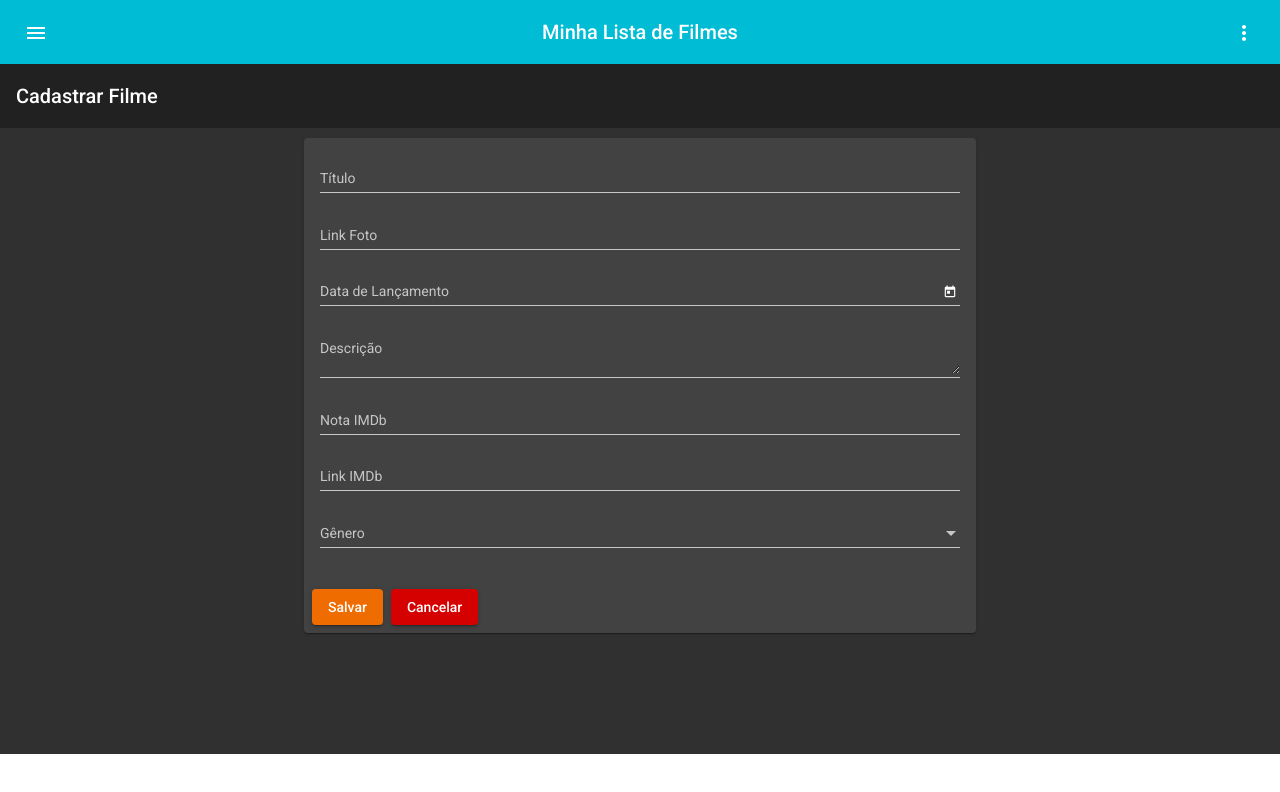
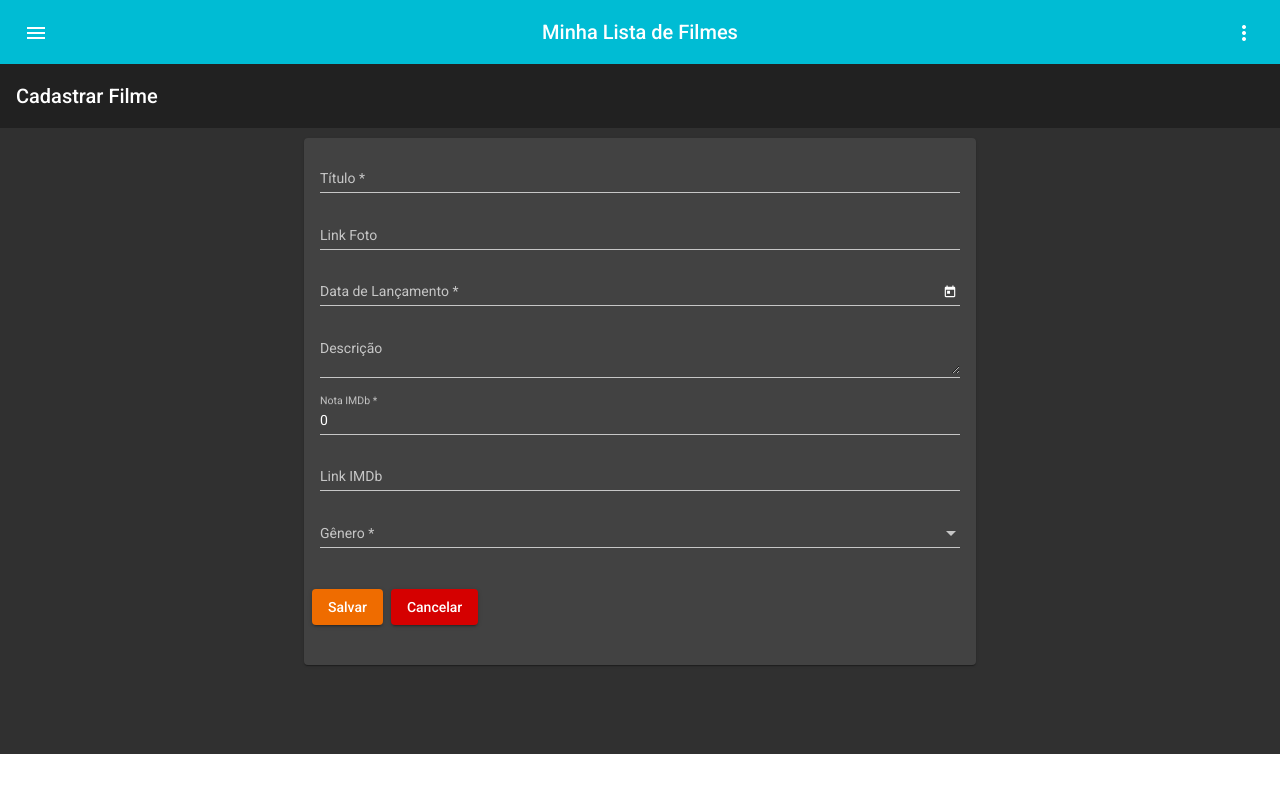
Before and after one commit to Jodecir/crud-angular-filmes-dio, an Angular app: page /filmes/cadastro in a window 1280 px wide. Shown: the top 792 px of the page. Built offline with nearby package versions, Linux system fonts and the light colour scheme.

Commit message:
validation of form

```diff
--- a/db.json
+++ b/db.json
@@ -1,19 +1,14 @@
 {
-  "posts": [
+  "filmes": [
     {
       "id": 1,
-      "title": "json-server",
-      "author": "typicode"
+      "titulo": "MIB: Homens de Preto",
+      "urlFoto": "https://m.media-amazon.com/images/M/MV5BOTlhYTVkMDktYzIyNC00NzlkLTlmN2ItOGEyMWQ4OTA2NDdmXkEyXkFqcGdeQXVyNTAyODkwOQ@@._V1_UX182_CR0,0,182,268_AL_.jpg",
+      "dtLancamento": "1997-07-11T03:00:00.000Z",
+      "descricao": "A police officer joins a secret organization that polices and monitors extraterrestrial interactions on Earth.",
+      "nota": 7.3,
+      "urlIMDb": "https://www.imdb.com/title/tt0119654/",
+      "genero": "Ação"
     }
-  ],
-  "comments": [
-    {
-      "id": 1,
-      "body": "some comment",
-      "postId": 1
-    }
-  ],
-  "profile": {
-    "name": "typicode"
-  }
+  ]
 }
--- a/src/app/filmes/cadastro-filmes/cadastro-filmes.component.html
+++ b/src/app/filmes/cadastro-filmes/cadastro-filmes.component.html
@@ -1,29 +1,30 @@
 <mat-toolbar class="app-title">Cadastrar Filme</mat-toolbar>
 <div class="main-div">
   <mat-card class="center width50" >
+    <form [formGroup]="cadastro" (ngSubmit)="salvar()" (ngReset)="reiniciarForm() ">
       <mat-card-content>
         <mat-form-field class="full-width">
-            <input matInput placeholder="Título">
+          <input matInput placeholder="Título" name="titulo" formControlName="titulo">
         </mat-form-field>
         <mat-form-field class="full-width">
-            <input matInput placeholder="Link Foto">
+          <input matInput placeholder="Link Foto" name="urlFoto" formControlName="urlFoto">
         </mat-form-field>
         <mat-form-field class="full-width">
-              <input matInput [matDatepicker]="picker" placeholder="Data de Lançamento">
+            <input matInput [matDatepicker]="picker" placeholder="Data de Lançamento" name="dtLancamento" formControlName="dtLancamento">
             <mat-datepicker-toggle matSuffix [for]="picker"></mat-datepicker-toggle>
             <mat-datepicker #picker></mat-datepicker>
           </mat-form-field>
         <mat-form-field class="full-width">
-            <textarea matInput placeholder="Descrição"></textarea>
+          <textarea matInput placeholder="Descrição" name="descricao" formControlName="descricao"></textarea>
         </mat-form-field>
         <mat-form-field class="full-width">
-            <input matInput placeholder="Nota IMDb">
+          <input matInput placeholder="Nota IMDb" type="number" min="0" max="10" step="1" name="nota" formControlName="nota">
         </mat-form-field>
         <mat-form-field class="full-width">
-            <input matInput placeholder="Link IMDb">
+          <input matInput placeholder="Link IMDb" name="urlIMDb" formControlName="urlIMDb">
         </mat-form-field>
         <mat-form-field class="full-width">
-            <mat-select placeholder="Gênero">
+          <mat-select placeholder="Gênero" name="genero" formControlName="genero">
             <mat-option value="Ação">Açao</mat-option>
             <mat-option value="Aventura">Aventura</mat-option>
             <mat-option value=">Ficção Científica">Ficção Científica</mat-option>
@@ -33,8 +34,9 @@
         </mat-form-field>
       </mat-card-content>
       <mat-card-actions>
-          <button color="accent" mat-raised-button>Salvar</button>
-          <button color="warn" mat-raised-button>Cancelar</button>
+        <button type="submit" color="accent" mat-raised-button>Salvar</button>
+        <button type="reset" color="warn" mat-raised-button>Cancelar</button>
       </mat-card-actions>
+    </form>
   </mat-card>
 </div>
--- a/src/app/filmes/cadastro-filmes/cadastro-filmes.component.ts
+++ b/src/app/filmes/cadastro-filmes/cadastro-filmes.component.ts
@@ -1,5 +1,5 @@
 import { Component, OnInit } from '@angular/core';
-import {FormBuilder, FormGroup} from '@angular/forms';
+import {FormBuilder, FormGroup, Validators} from '@angular/forms';
 
 @Component({
   selector: 'dio-cadastro-filmes',
@@ -8,17 +8,30 @@ import {FormBuilder, FormGroup} from '@angular/forms';
 })
 export class CadastroFilmesComponent implements OnInit {
 
-  options: FormGroup;
+  cadastro: FormGroup;
 
   constructor(private fb: FormBuilder) { }
 
   ngOnInit() {
-
-    this.options = this.fb.group({
-      hideRequired: false,
-      floatLabel: 'auto',
+    this.cadastro = this.fb.group({
+      titulo: ['', [Validators.required, Validators.minLength(2), Validators.maxLength(256)]],
+      urlFoto: ['', [Validators.minLength(10)]],
+      dtLancamento: ['', [Validators.required]],
+      descricao: [''],
+      nota: [0, [Validators.required, Validators.min(0), Validators.max(10)]],
+      urlIMDb: ['', [Validators.minLength(10)]],
+      genero: ['', [Validators.required]]
     });
-
   }
 
+  salvar(): void {
+    if (this.cadastro.invalid) {
+      return;
+    }
+    alert('SUCESSO!!\n\n' + JSON.stringify(this.cadastro.value, null, 4))
+  }
+
+  reiniciarForm(): void {
+    this.cadastro.reset();
+  }
 }
```
Lines whose indentation alone changed are shown as unchanged.
